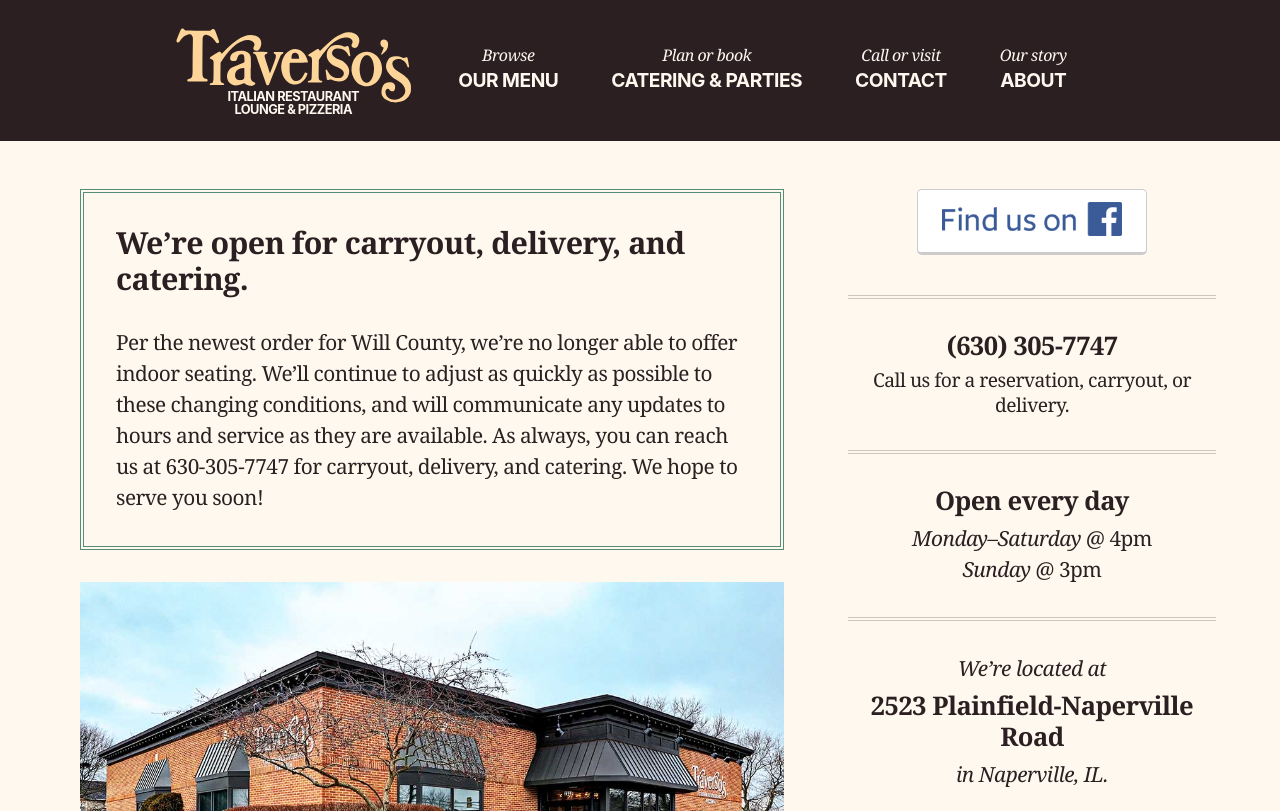
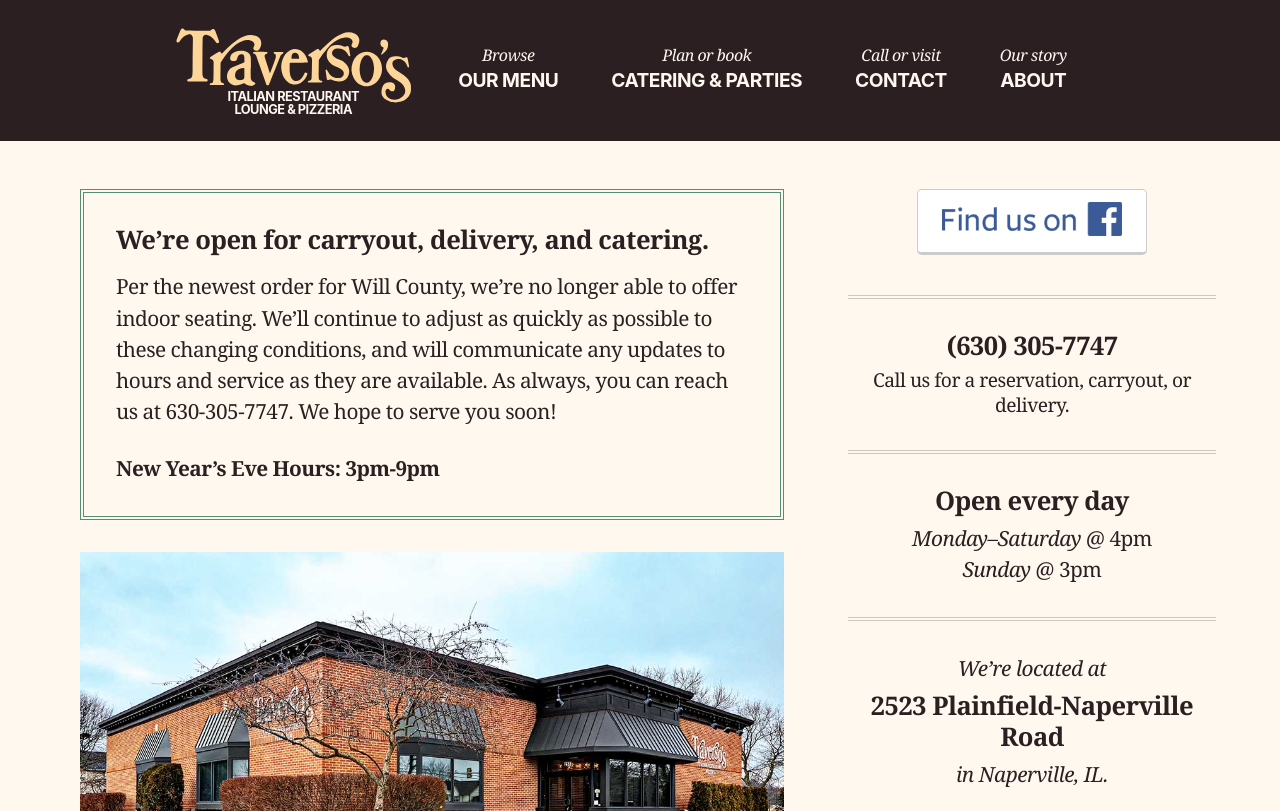
Before and after one commit to traversos/traversos.github.io, a Jekyll site: the page built from index.html, in a window 1280 px wide and 900 px high, cut to the strip 0-811 px from the top of the window. Built offline with Jekyll 4.4.1, drawn with Linux system fonts in a browser that asks for light colours; nearby versions of some CDN libraries.

Commit message:
Add NYE hours

```diff
--- a/index.html
+++ b/index.html
@@ -5,9 +5,12 @@
 <section class="page-content home">
   <article class="main-column">
     <div class="notice">
-      <h1 class="push_half--bottom">We’re open for carryout, delivery, and catering.</h1>
+      <h2 class="push_half--bottom">We’re open for carryout, delivery, and catering.</h2>
+      <p>
+        Per the newest order for Will County, we’re no longer able to offer indoor seating. We’ll continue to adjust as quickly as possible to these changing conditions, and will communicate any updates to hours and service as they are available. As always, you can reach us at 630-305-7747. We hope to serve you soon!
+      </p>
       <p class="flush--bottom">
-        Per the newest order for Will County, we’re no longer able to offer indoor seating. We’ll continue to adjust as quickly as possible to these changing conditions, and will communicate any updates to hours and service as they are available. As always, you can reach us at 630-305-7747 for carryout, delivery, and catering. We hope to serve you soon!
+        <strong>New Year’s Eve Hours: 3pm-9pm</strong>
       </p>
     </div>
     <p class="centered">
```
